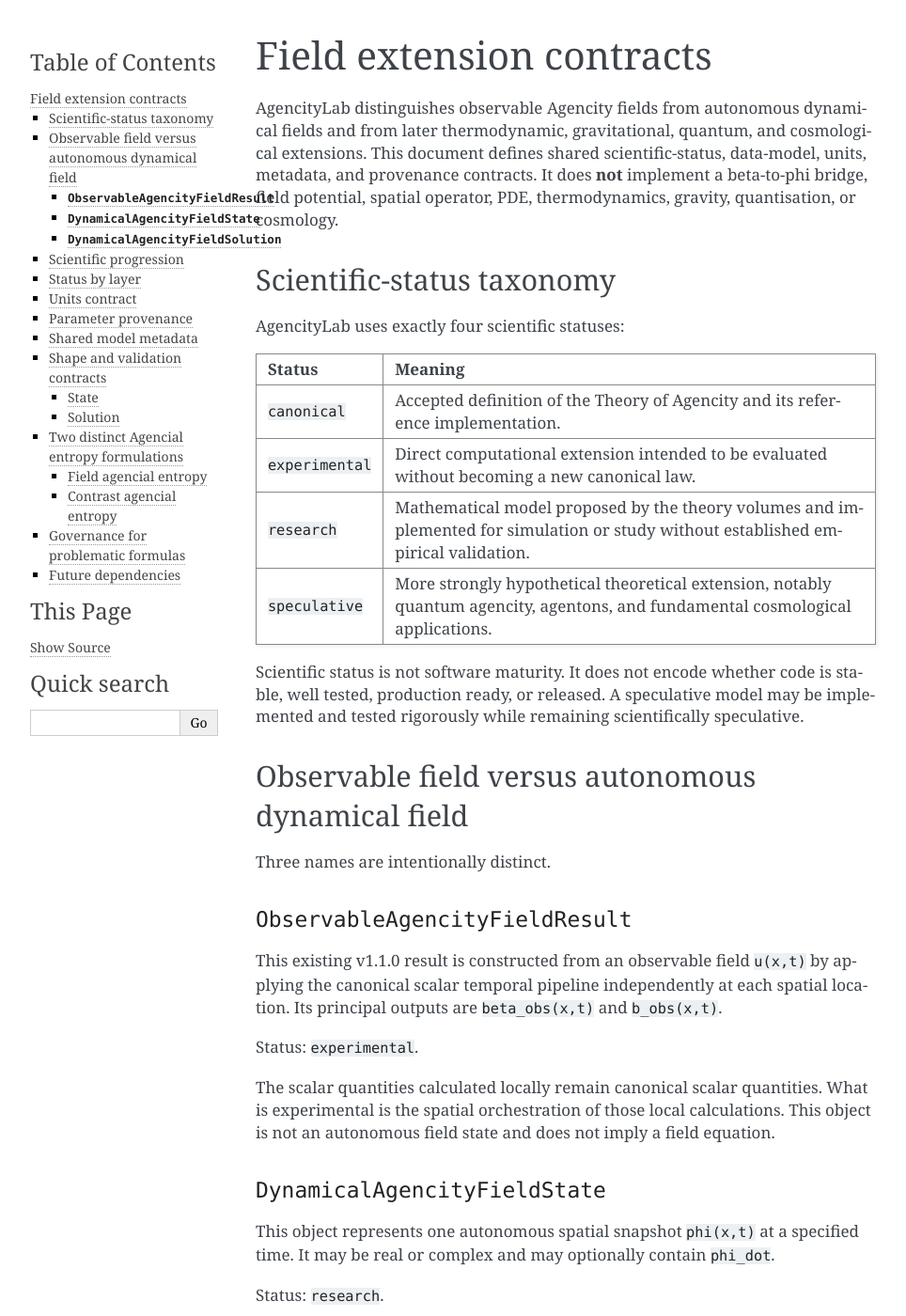
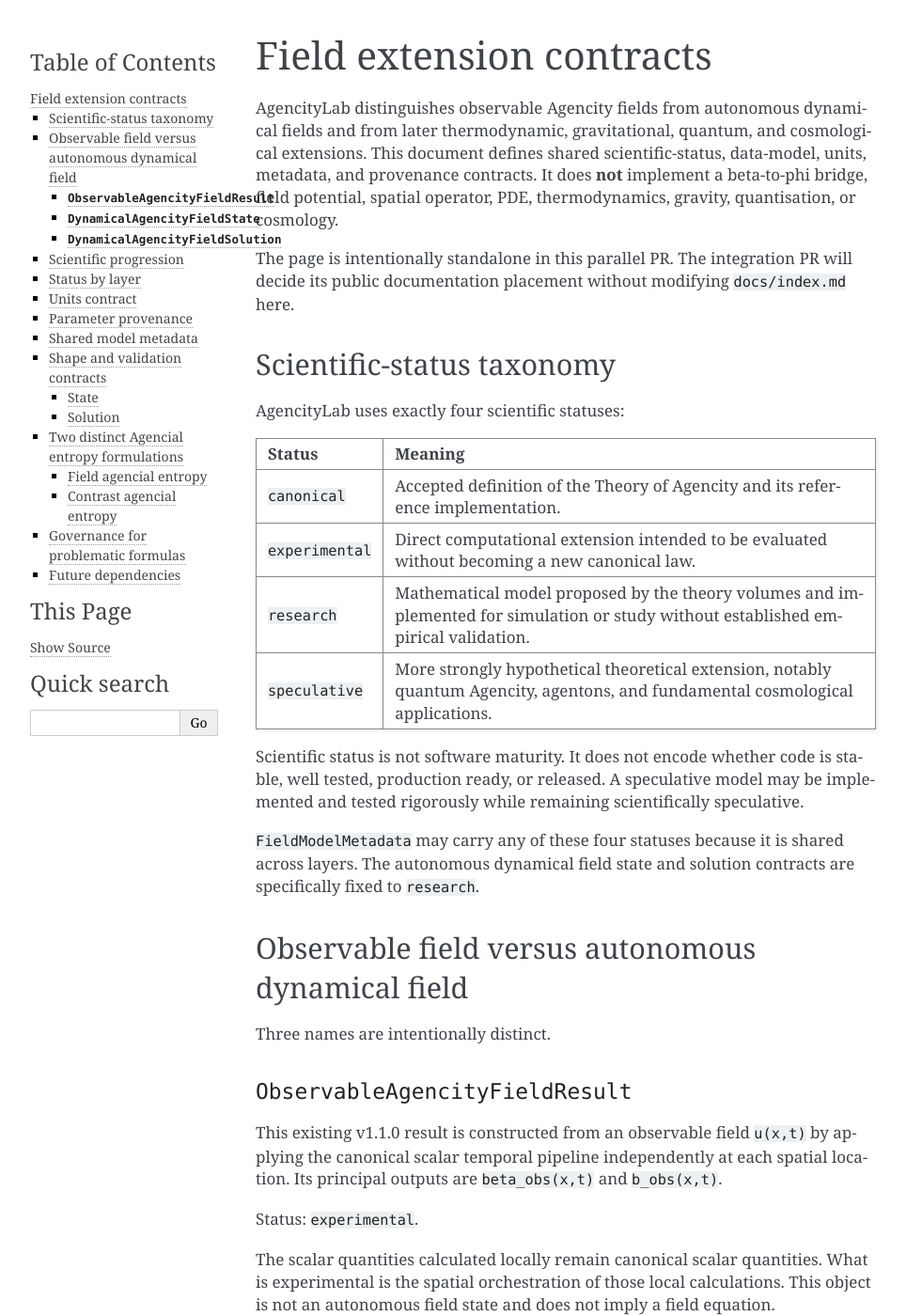
Before and after one commit to Gilbert243/AgencityLab, a Sphinx documentation site: the page built from docs/field_extension_contracts.md, in a window 1280 px wide and 1400 px high. Shown: the whole window at 94% size, without its empty margins (148-1112 px from the left). Built offline with Sphinx 7.4.7, drawn with Linux system fonts in a browser that asks for light colours; some of the changed text lies outside the part shown.

Commit message:
docs: mark standalone field contract page for integration

```diff
--- a/docs/field_extension_contracts.md
+++ b/docs/field_extension_contracts.md
@@ -1,6 +1,12 @@
+---
+orphan: true
+---
+
 # Field extension contracts
 
 AgencityLab distinguishes observable Agencity fields from autonomous dynamical fields and from later thermodynamic, gravitational, quantum, and cosmological extensions. This document defines shared scientific-status, data-model, units, metadata, and provenance contracts. It does **not** implement a beta-to-phi bridge, field potential, spatial operator, PDE, thermodynamics, gravity, quantisation, or cosmology.
+
+The page is intentionally standalone in this parallel PR. The integration PR will decide its public documentation placement without modifying `docs/index.md` here.
 
 ## Scientific-status taxonomy
 
@@ -11,9 +17,11 @@
 | `canonical` | Accepted definition of the Theory of Agencity and its reference implementation. |
 | `experimental` | Direct computational extension intended to be evaluated without becoming a new canonical law. |
 | `research` | Mathematical model proposed by the theory volumes and implemented for simulation or study without established empirical validation. |
-| `speculative` | More strongly hypothetical theoretical extension, notably quantum agencity, agentons, and fundamental cosmological applications. |
+| `speculative` | More strongly hypothetical theoretical extension, notably quantum Agencity, agentons, and fundamental cosmological applications. |
 
 Scientific status is not software maturity. It does not encode whether code is stable, well tested, production ready, or released. A speculative model may be implemented and tested rigorously while remaining scientifically speculative.
+
+`FieldModelMetadata` may carry any of these four statuses because it is shared across layers. The autonomous dynamical field state and solution contracts are specifically fixed to `research`.
 
 ## Observable field versus autonomous dynamical field
 
```
Also changed, not shown: other parts of docs/field_extension_contracts.md (+1 -1 lines).
